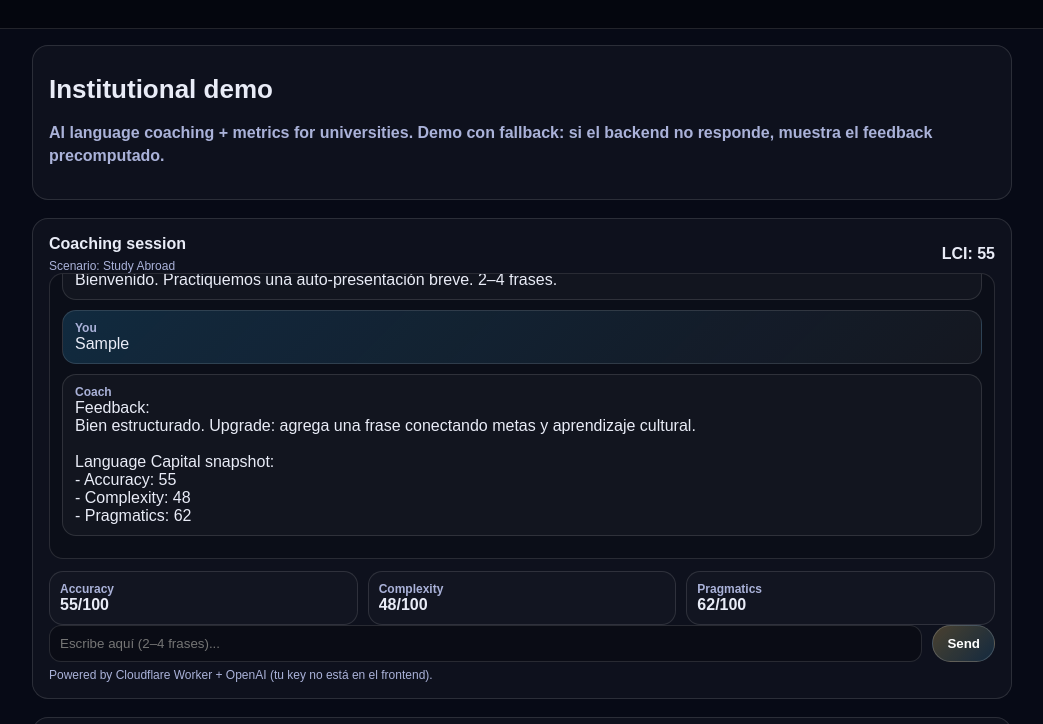
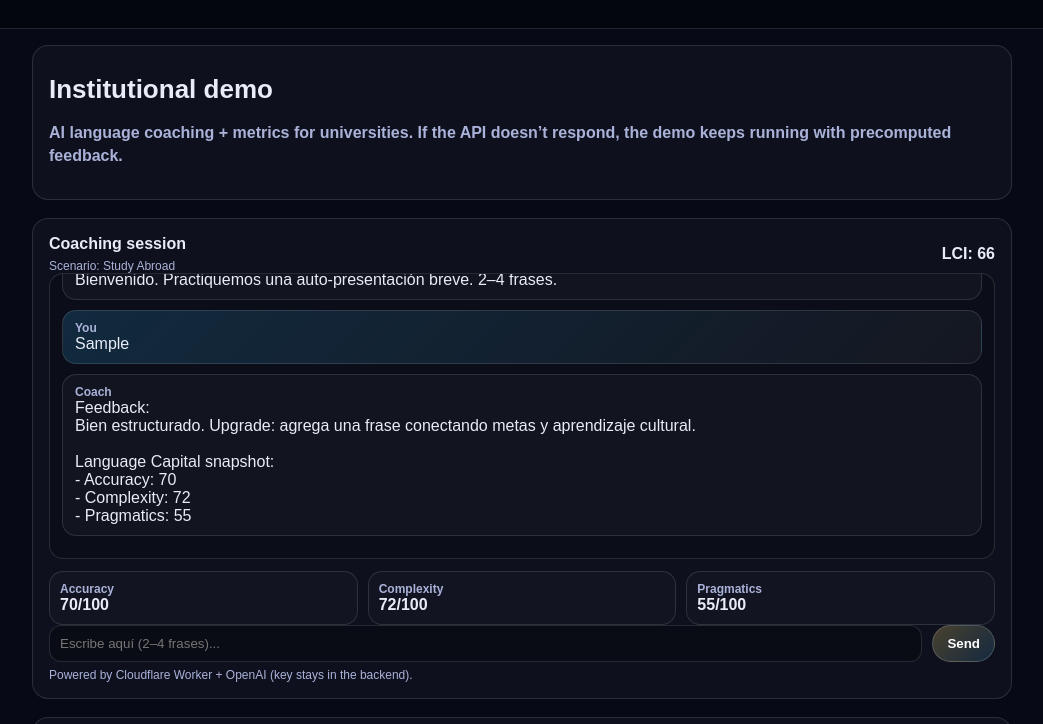
Before and after one commit to DrG25/drgs-language-coach-demo, a plain HTML site: page index.html in a window 1280 px wide. Both pictures are taken after typing "Sample" into the empty fields and a click on the button "Send". Shown: the part 76-800 px from the top of the page, without its empty margins (118-1161 px from the left). Drawn offline with Linux system fonts and the light colour scheme; no server answers.

Commit message:
Step 2: live metrics

```diff
--- a/index.html
+++ b/index.html
@@ -7,9 +7,10 @@
   <style>
     body{font-family:Arial,Helvetica,sans-serif;margin:0;background:#070A16;color:#E9ECF7}
     header{padding:14px 16px;border-bottom:1px solid rgba(255,255,255,0.12);background:rgba(0,0,0,0.35);position:sticky;top:0}
-    h1{font-size:26px;margin:12px 0}p{color:#AAB2D9;line-height:1.45;font-weight:600}
+    h1{font-size:26px;margin:12px 0}
+    p{color:#AAB2D9;line-height:1.45;font-weight:600}
     .container{max-width:980px;margin:0 auto;padding:16px}
-    .top{display:flex;justify-content:space-between;align-items:center;gap:10px}
+    .top{display:flex;justify-content:space-between;align-items:center;gap:10px;flex-wrap:wrap}
     .logo{height:44px;border-radius:10px}
     .btns{display:flex;gap:8px;flex-wrap:wrap}
     .pill{padding:8px 12px;border-radius:999px;border:1px solid rgba(255,255,255,0.18);background:rgba(255,255,255,0.02);color:#E9ECF7;cursor:pointer}
@@ -25,7 +26,8 @@
     .row button:hover{filter:brightness(1.07)}
     .metrics{display:grid;grid-template-columns:repeat(3,1fr);gap:10px;margin-top:12px}
     .metric{border-radius:14px;padding:10px;border:1px solid rgba(255,255,255,0.12);background:rgba(255,255,255,0.02)}
-    .metric strong{display:block;font-size:12px;color:#AAB2D9}.metric span{font-weight:900}
+    .metric strong{display:block;font-size:12px;color:#AAB2D9}
+    .metric span{font-weight:900}
     .foot{font-size:12px;color:#AAB2D9;margin-top:6px}
   </style>
 </head>
@@ -49,7 +51,7 @@
 <div class="container">
   <div class="card">
     <h1>Institutional demo</h1>
-    <p>AI language coaching + metrics for universities. Demo con fallback: si el backend no responde, muestra el feedback precomputado.</p>
+    <p>AI language coaching + metrics for universities. If the API doesn’t respond, the demo keeps running with precomputed feedback.</p>
   </div>
 
   <div class="card">
@@ -74,7 +76,7 @@
       <button onclick="send()">Send</button>
     </div>
 
-    <div class="foot">Powered by Cloudflare Worker + OpenAI (tu key no está en el frontend).</div>
+    <div class="foot">Powered by Cloudflare Worker + OpenAI (key stays in the backend).</div>
   </div>
 
   <div class="card">
@@ -91,27 +93,18 @@
 const API_URL = "https://drgs-language-coach-api.jit45bof.workers.dev/api/chat";
 
 const scenarios = {
-  "Study Abroad": [
-    {
+  "Study Abroad": [{
     prompt: "Bienvenido. Practiquemos una auto-presentación breve. 2–4 frases.",
-      metrics: { acc:55, comp:48, pra:62 },
     summary: "Bien estructurado. Upgrade: agrega una frase conectando metas y aprendizaje cultural."
-    }
-  ],
-  "Job Interview": [
-    {
+  }],
+  "Job Interview": [{
     prompt: "Tell me about yourself (30–45 words).",
-      metrics: { acc:64, comp:63, pra:70 },
     summary: "Buen formato. Upgrade: sustituye fillers por conectores profesionales."
-    }
-  ],
-  "Academic Presentation": [
-    {
+  }],
+  "Academic Presentation": [{
     prompt: "Write an opening: topic, thesis, why it matters.",
-      metrics: { acc:61, comp:55, pra:66 },
     summary: "Claro. Upgrade: añade frase de mapa (First, I will...)."
-    }
-  ]
+  }]
 };
 
 const chat = document.getElementById("chat"),
@@ -146,20 +139,48 @@ function showPrompt() {
 }
 
 function updateMetrics(mt) {
-  mA.textContent = mt.acc + "/100";
-  mC.textContent = mt.comp + "/100";
-  mP.textContent = mt.pra + "/100";
+  mA.textContent = Math.round(mt.acc) + "/100";
+  mC.textContent = Math.round(mt.comp) + "/100";
+  mP.textContent = Math.round(mt.pra) + "/100";
   const lci = Math.round((mt.acc + mt.comp + mt.pra) / 3);
   sessionLCI.textContent = "LCI: " + lci;
+}
+
+function computeMetrics(text) {
+  function clamp(x){return Math.max(0, Math.min(100, x));}
+  const words = text.trim().split(/\s+/).filter(Boolean);
+  const wordCount = words.length;
+  const uniqueCount = new Set(words.map(w => w.toLowerCase())).size;
+  const lexical = wordCount ? uniqueCount / wordCount : 0;
+  const sentences = text.split(/[.!?]/).filter(s => s.trim().length).length;
+  const avgSentence = sentences ? wordCount / sentences : wordCount;
+
+  let acc = 45 + lexical * 25 + Math.min(wordCount, 60) / 3;
+  let comp = 35 + lexical * 35 + avgSentence * 1.6;
+  let pra = 45 + Math.min(sentences, 3) * 10;
+
+  const t = text.toLowerCase();
+  const polite = ["please","thank","gracias","por favor","thank you","perdón","sorry"];
+  if (polite.some(p => t.includes(p))) pra += 8;
+  if (t.includes("because") || t.includes("porque")) comp += 5;
+
+  acc = clamp(acc);
+  comp = clamp(comp);
+  pra = clamp(pra);
+
+  return { acc, comp, pra };
 }
 
 async function send() {
   const text = input.value.trim();
   if (!text) return;
   input.value = "";
+
+  const mt = computeMetrics(text);
+  updateMetrics(mt);
+
   addBubble(text, "me");
 
-  // Try live API first
   try {
     const resp = await fetch(API_URL, {
       method: "POST",
@@ -171,15 +192,14 @@ async function send() {
     const data = await resp.json();
     addBubble(data.coach, "coach");
   } catch (e) {
-    // Fallback demo
-    const mt = scenarios[scenario][0].metrics;
     addBubble(
       "Feedback:\n" +
         scenarios[scenario][0].summary +
-        `\n\nLanguage Capital snapshot:\n- Accuracy: ${mt.acc}\n- Complexity: ${mt.comp}\n- Pragmatics: ${mt.pra}`,
+        "\n\nLanguage Capital snapshot:\n- Accuracy: " + Math.round(mt.acc) +
+        "\n- Complexity: " + Math.round(mt.comp) +
+        "\n- Pragmatics: " + Math.round(mt.pra),
       "coach"
     );
-    updateMetrics(mt);
   }
 }
 
```
Lines whose indentation alone changed are shown as unchanged.
